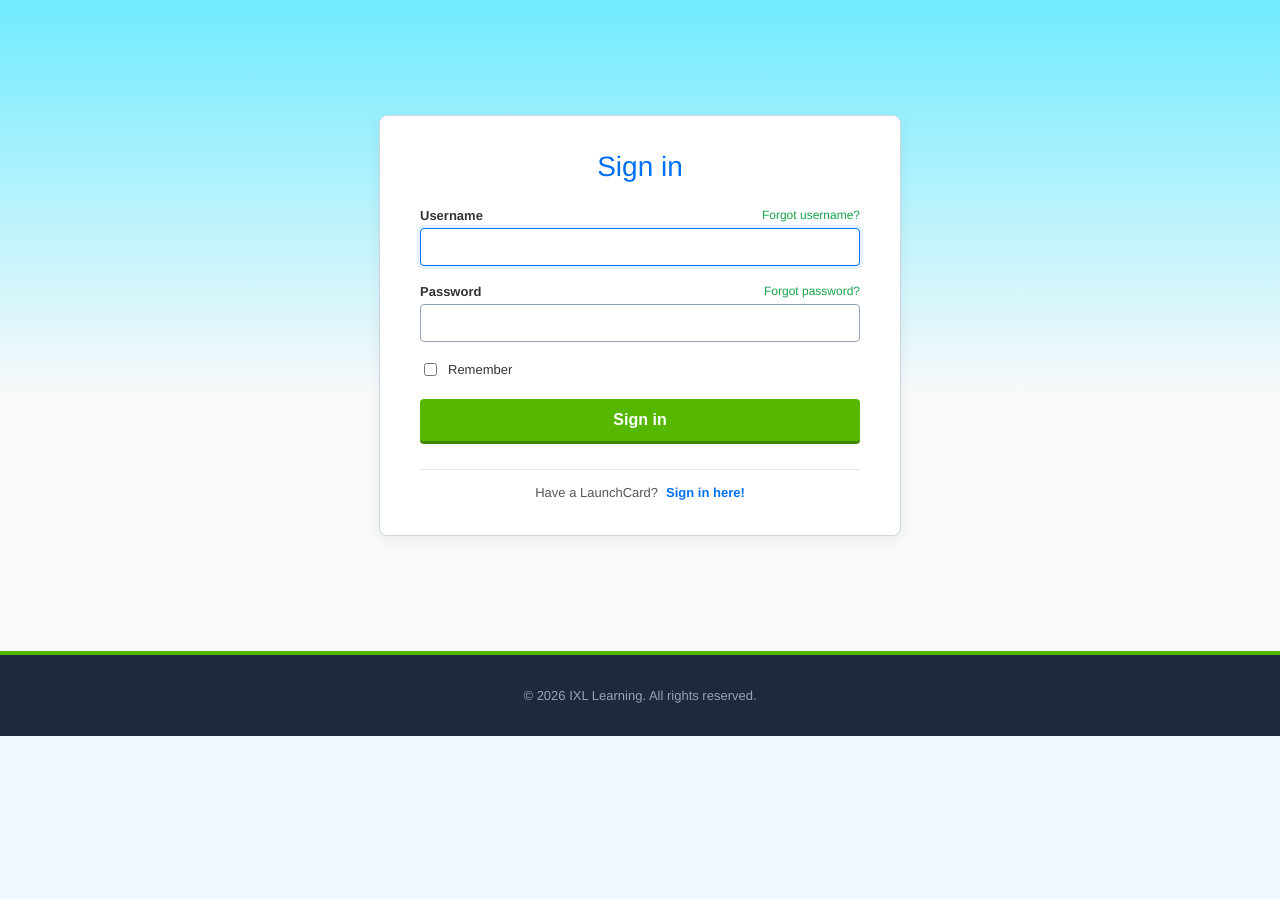
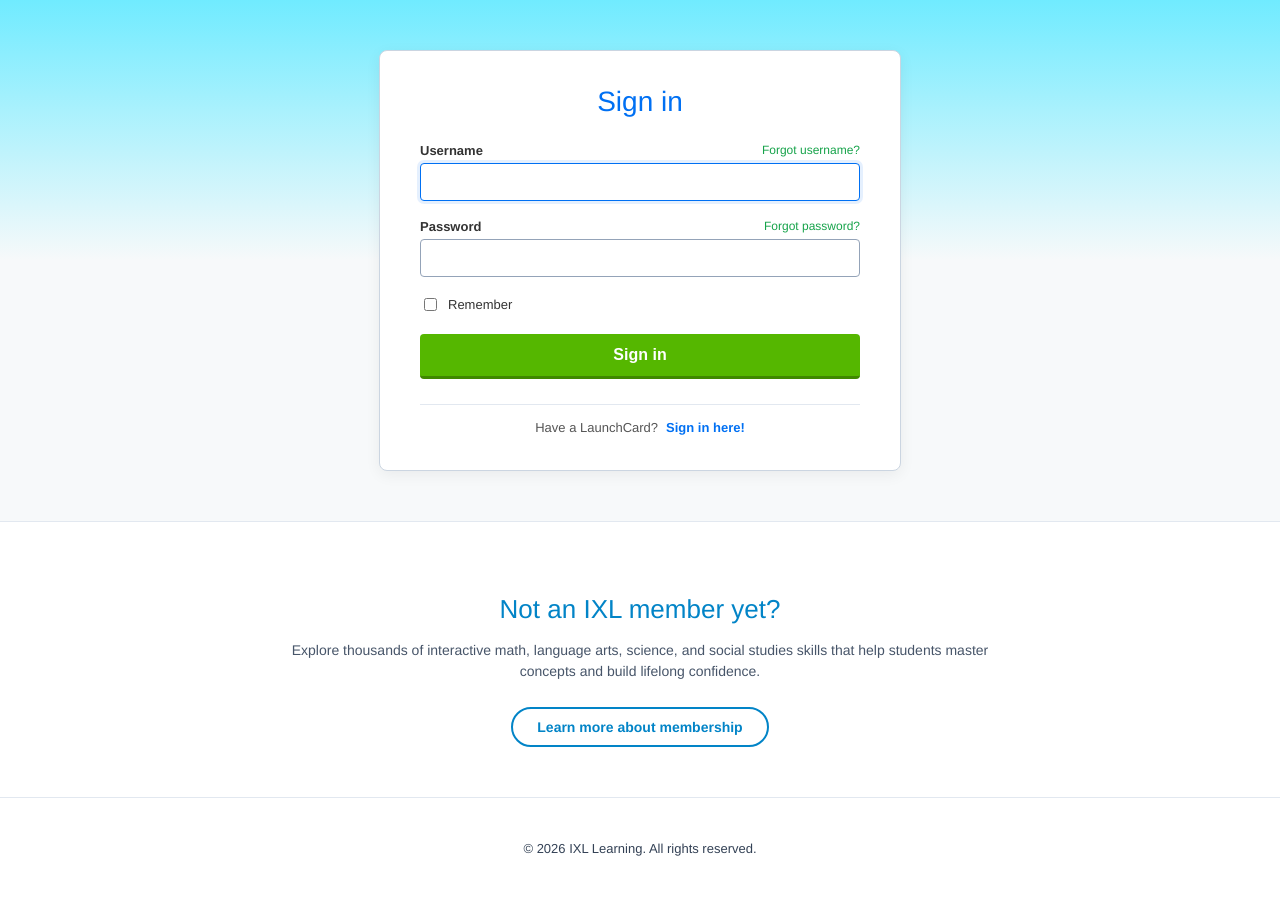
Before and after one commit to meganlayow440-art/iready, a Flask app: page /signin in a window 1280 px wide. Shown: the part 64-963 px from the top of the page. Before the commit the page ends 800 px from the top, so only its background shows below. Run offline with Flask 3, Linux system fonts and the light colour scheme.

Commit message:
Enhance signin page layout and add membership info
Updated styles for the signin page and added a new bottom section with membership information.

```diff
--- a/templates/signin.html
+++ b/templates/signin.html
@@ -11,7 +11,7 @@
         .logo-box { background: #ffcc00; padding: 4px 12px; border-radius: 4px; display: flex; align-items: center; text-decoration: none; border-bottom: 3px solid #dfb200; }
         .logo-text { font-size: 26px; font-weight: 900; color: #000; letter-spacing: -1.5px; }
 
-        .signin-wrapper { flex-grow: 1; display: flex; justify-content: center; align-items: center; padding: 40px 20px; background: linear-gradient(180deg, #70ebff 0%, #f7f9fa 60%); }
+        .signin-wrapper { flex-grow: 1; display: flex; justify-content: center; align-items: center; padding: 50px 20px; background: linear-gradient(180deg, #70ebff 0%, #f7f9fa 50%); }
         .signin-card { background: white; width: 100%; max-width: 440px; padding: 35px 40px; border-radius: 8px; box-shadow: 0 4px 15px rgba(0,0,0,0.06); border: 1px solid #cbd5e1; }
         .signin-card h1 { color: #0070f3; font-size: 28px; font-weight: normal; margin-top: 0; margin-bottom: 25px; text-align: center; }
 
@@ -34,7 +34,14 @@
 
         .error-msg { background: #ffeeec; color: #dc2626; padding: 10px; border-radius: 4px; font-size: 13px; margin-bottom: 15px; text-align: center; border: 1px solid #f9cab8; display: none; }
 
-        footer { background: #1e293b; color: #94a3b8; text-align: center; padding: 20px; font-size: 13px; border-top: 4px solid #55b700; }
+        /* Large Bottom Info Section */
+        .signin-bottom-section { background: white; padding: 50px 20px; text-align: center; border-top: 1px solid #e2e8f0; }
+        .signin-bottom-section h2 { color: #0284c7; font-size: 26px; font-weight: normal; margin-bottom: 15px; }
+        .signin-bottom-section p { color: #475569; font-size: 14px; max-width: 700px; margin: 0 auto 25px auto; line-height: 1.5; }
+        .btn-outline-blue { display: inline-block; padding: 10px 24px; border: 2px solid #0284c7; color: #0284c7; border-radius: 20px; font-weight: bold; text-decoration: none; font-size: 14px; }
+        .btn-outline-blue:hover { background: #f0f9ff; }
+
+        footer { background: #ffffff; color: #334155; padding: 30px; font-size: 13px; border-top: 1px solid #e2e8f0; text-align: center; }
     </style>
 </head>
 <body>
@@ -71,6 +78,12 @@
         </div>
     </div>
 
+    <div class="signin-bottom-section">
+        <h2>Not an IXL member yet?</h2>
+        <p>Explore thousands of interactive math, language arts, science, and social studies skills that help students master concepts and build lifelong confidence.</p>
+        <a href="/" class="btn-outline-blue">Learn more about membership</a>
+    </div>
+
     <footer>
         <p>&copy; 2026 IXL Learning. All rights reserved.</p>
     </footer>
```
